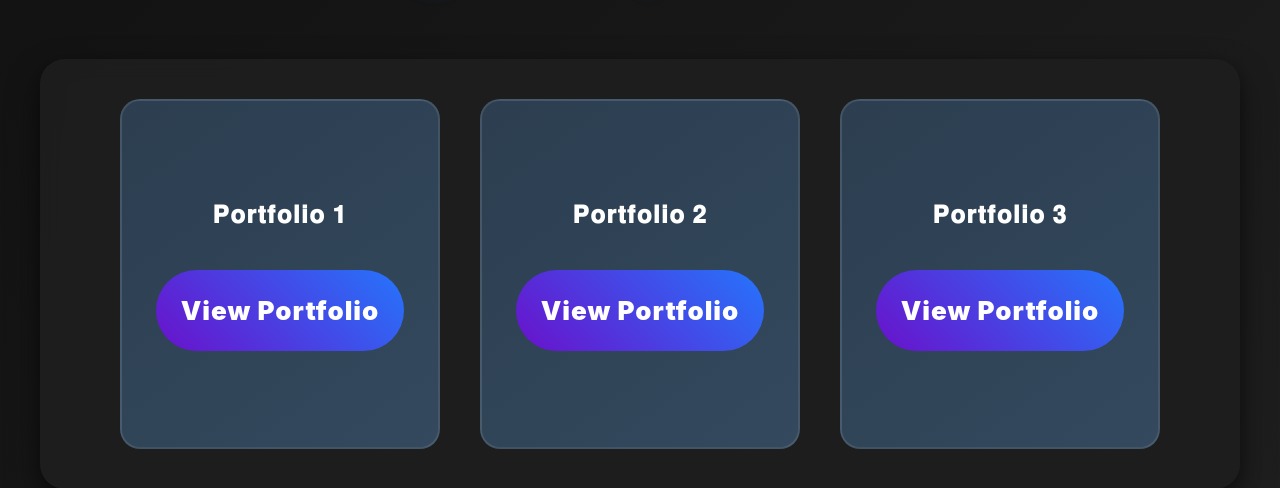
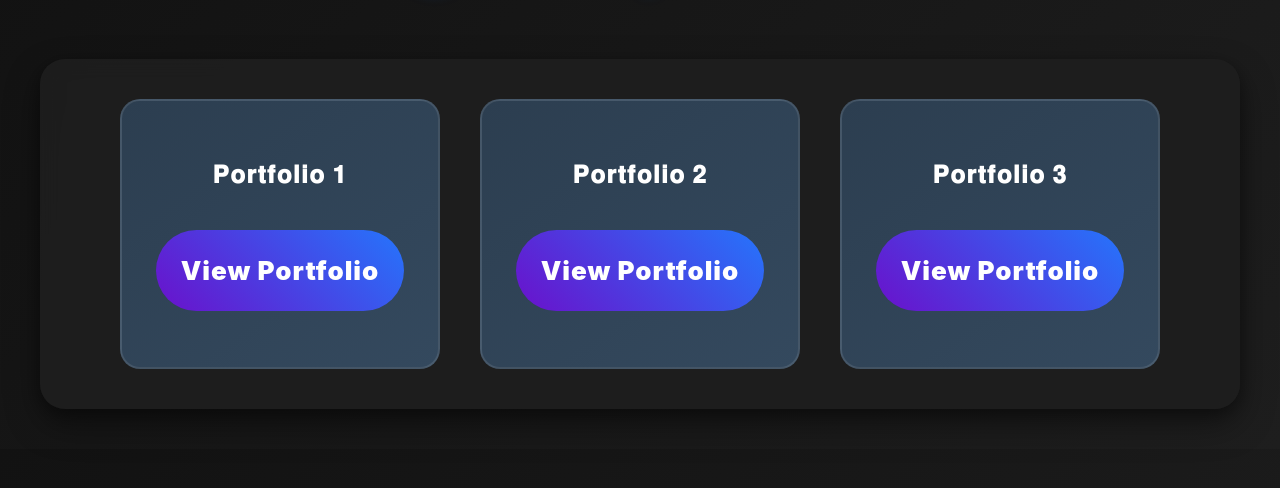
Before and after one commit to ErNarendraBariha/3-website-sevice-, a plain HTML site: page index.html in a window 1280 px wide. Shown: the part 68-556 px from the top of the page. Drawn offline with Linux system fonts and the light colour scheme.

Commit message:
Update index.html

```diff
--- a/index.html
+++ b/index.html
@@ -52,7 +52,7 @@
         .portfolio-item {
             position: relative;
             width: 320px;
-            height: 350px;
+            height: 270px;
             perspective: 1000px;
             cursor: pointer;
             transition: all 0.5s cubic-bezier(0.175, 0.885, 0.32, 1.275);
```
